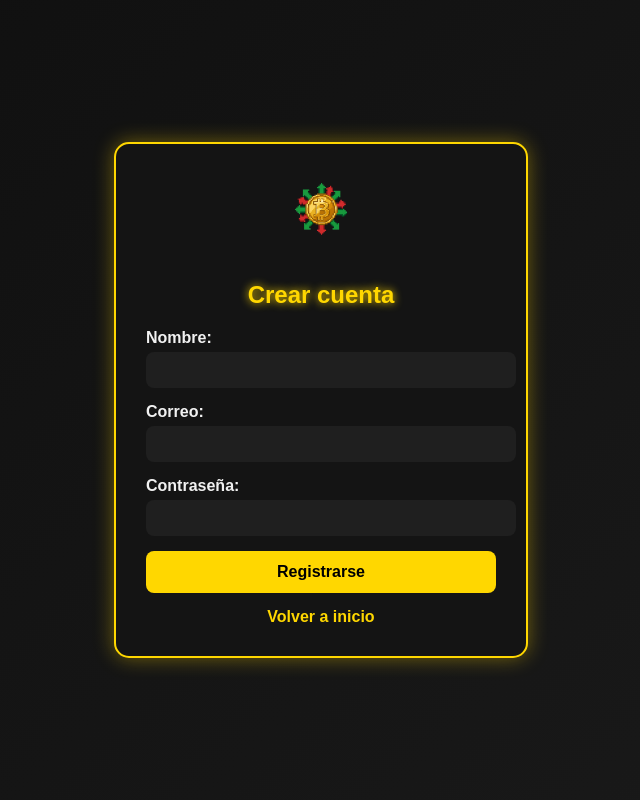
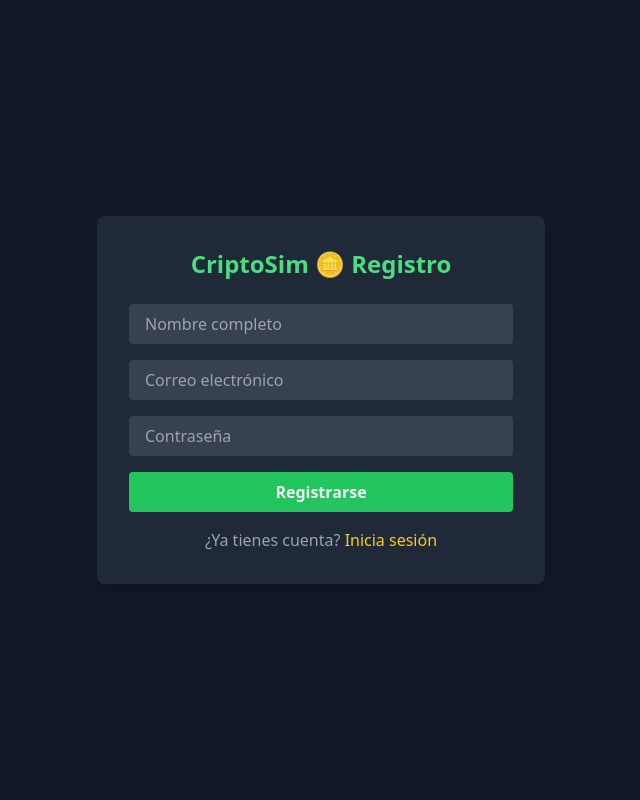
Before and after one commit to R0V1N2VV/pagina_web_redes_2025, a PHP site: page /registro.php in a window 1280 px wide. Shown: the whole page, without its empty margins (319-959 px from the left). Run offline with PHP 8.4, Linux system fonts and the light colour scheme; some libraries are stand-ins or nearby versions.

Commit message:
Add files via upload

```diff
--- a/index.php
+++ b/index.php
@@ -25,7 +25,7 @@
         <!-- Menú de usuario -->
         <?php if(isset($_SESSION['usuario'])): ?>
           <span class="text-yellow-400 ml-4 mr-2">👋 Hola, <?php echo $_SESSION['usuario']['nombre']; ?></span>
-          <a href="usuario.php" class="bg-gray-700 px-3 py-2 rounded hover:bg-gray-600 transition">👤 Mi cuenta</a>
+          <a href="mi_cuenta.php" class="bg-gray-700 px-3 py-2 rounded hover:bg-gray-600 transition">👤 Mi cuenta</a>
           <a href="logout.php" class="bg-red-600 px-3 py-2 rounded hover:bg-red-500 transition">🚪 Cerrar sesión</a>
         <?php else: ?>
           <a href="login.php" class="bg-gray-700 px-3 py-2 rounded hover:bg-gray-600 transition">🔑 Iniciar sesión</a>
--- a/login.php
+++ b/login.php
@@ -5,7 +5,7 @@ session_start();
 $servername = "localhost";
 $username = "root";
 $password = ""; // contraseña por defecto de XAMPP
-$dbname = "criptosim"; // cambia por tu nombre de base de datos
+$dbname = "cripto_db"; // cambia por tu nombre de base de datos
 
 $conn = new mysqli($servername, $username, $password, $dbname);
 
--- a/registro.php
+++ b/registro.php
@@ -2,115 +2,35 @@
 <html lang="es">
 <head>
   <meta charset="UTF-8">
-  <title>Registro de Usuario | Mi Cripto</title>
-  <link rel="icon" href="favicon.png" type="image/png">
+  <title>Registro de Usuario | CriptoSim</title>
+  <script src="https://cdn.tailwindcss.com"></script>
+  <link rel="icon" type="image/png" href="favicon.png">
+</head>
+<body class="bg-gray-900 flex items-center justify-center min-h-screen text-gray-100">
 
-  <style>
-    body {
-      font-family: Arial, sans-serif;
-      background: linear-gradient(135deg, #0f0f0f, #1a1a1a);
-      color: #f1f1f1;
-      display: flex;
-      justify-content: center;
-      align-items: center;
-      height: 100vh;
-      margin: 0;
-    }
+  <div class="bg-gray-800 p-8 rounded-lg shadow-lg w-full max-w-md">
+    <h1 class="text-2xl font-bold text-green-400 mb-6 text-center">CriptoSim 🪙 Registro</h1>
 
-    .registro-container {
-      background: #141414;
-      border: 2px solid #ffd700;
-      border-radius: 15px;
-      padding: 30px;
-      width: 350px;
-      text-align: center;
-      box-shadow: 0px 0px 20px rgba(255, 215, 0, 0.4);
-    }
+    <form action="procesar_registro.php" method="POST" class="space-y-4">
+      <input type="text" name="nombre" placeholder="Nombre completo" required
+             class="w-full px-4 py-2 rounded bg-gray-700 text-white focus:outline-none focus:ring-2 focus:ring-green-400">
 
-    .registro-container h2 {
-      margin-bottom: 20px;
-      color: #ffd700;
-      text-shadow: 0 0 8px #ffd700;
-    }
+      <input type="email" name="email" placeholder="Correo electrónico" required
+             class="w-full px-4 py-2 rounded bg-gray-700 text-white focus:outline-none focus:ring-2 focus:ring-green-400">
 
-    .registro-container label {
-      display: block;
-      margin-bottom: 5px;
-      text-align: left;
-      font-weight: bold;
-    }
+      <input type="password" name="password" placeholder="Contraseña" required
+             class="w-full px-4 py-2 rounded bg-gray-700 text-white focus:outline-none focus:ring-2 focus:ring-green-400">
 
-    .registro-container input {
-      width: 100%;
-      padding: 10px;
-      margin-bottom: 15px;
-      border: none;
-      border-radius: 8px;
-      background: #1f1f1f;
-      color: #fff;
-      font-size: 14px;
-      outline: none;
-    }
+      <button type="submit"
+              class="w-full bg-green-500 hover:bg-green-600 px-4 py-2 rounded font-semibold transition">
+        Registrarse
+      </button>
+    </form>
 
-    .registro-container input:focus {
-      border: 2px solid #ffd700;
-      background: #262626;
-    }
+    <p class="mt-4 text-center text-gray-400">
+      ¿Ya tienes cuenta? <a href="login.php" class="text-yellow-400 hover:underline">Inicia sesión</a>
+    </p>
+  </div>
 
-    .registro-container button {
-      width: 100%;
-      padding: 12px;
-      background: #ffd700;
-      color: #000;
-      border: none;
-      border-radius: 8px;
-      font-size: 16px;
-      font-weight: bold;
-      cursor: pointer;
-      transition: 0.3s;
-    }
-
-    .registro-container button:hover {
-      background: #ffcc00;
-      transform: scale(1.05);
-    }
-
-    .volver {
-      display: inline-block;
-      margin-top: 15px;
-      text-decoration: none;
-      color: #ffd700;
-      font-weight: bold;
-      transition: 0.3s;
-    }
-
-    .volver:hover {
-      color: #fff;
-    }
-
-    .btc-logo {
-      width: 60px;
-      margin-bottom: 15px;
-    }
-  </style>
-</head>
-<body>
-  <div class="registro-container">
-    <img src="favicon.png" alt="Logo Bitcoin" class="btc-logo">
-    <h2>Crear cuenta</h2>
-    <form action="procesar_registro.php" method="POST">
-      <label for="nombre">Nombre:</label>
-      <input type="text" id="nombre" name="nombre" required>
-
-      <label for="email">Correo:</label>
-      <input type="email" id="email" name="email" required>
-
-      <label for="password">Contraseña:</label>
-      <input type="password" id="password" name="password" required>
-
-      <button type="submit">Registrarse</button>
-    </form>
-    <a href="index.php" class="volver"> Volver a inicio</a>
-  </div>
 </body>
 </html>
```
Also changed, not shown: comprar.php (added, +32 -0 lines), mi_cuenta.php (added, +48 -0 lines), procesar_registro.php (+27 -68 lines).
